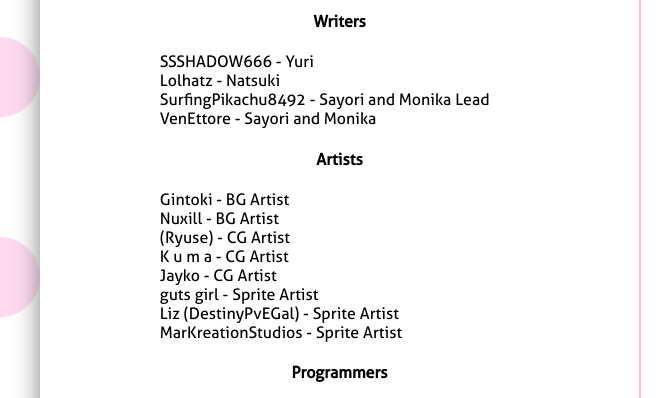
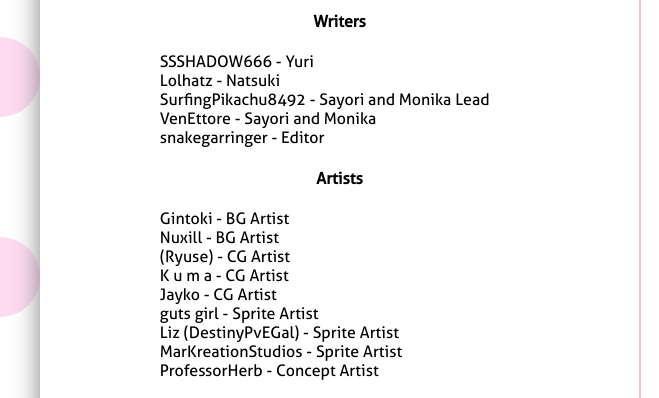
Before and after one commit to Zuiia/DDDC, a website: page index.html in a window 1280 px wide. Shown: the part 2223-2621 px from the top of the page, 0-659 px from the left. Drawn offline with nearby package versions, Linux system fonts and the light colour scheme; a web font is replaced by a local one.

Commit message:
added two moar names

```diff
--- a/index.html
+++ b/index.html
@@ -83,6 +83,7 @@
                         Lolhatz - Natsuki<br>
                         SurfingPikachu8492 - Sayori and Monika Lead<br>
                         VenEttore - Sayori and Monika<br>
+                        snakegarringer - Editor
                     </div>
                     <h4>Artists</h4>
                     <div class="names">
@@ -94,6 +95,7 @@
                         guts girl - Sprite Artist<br>
                         Liz (DestinyPvEGal) - Sprite Artist<br>
                         MarKreationStudios - Sprite Artist<br>
+                        ProfessorHerb - Concept Artist<br>
                     </div>
                     <h4>Programmers</h4>
                     <div class="names">
```
